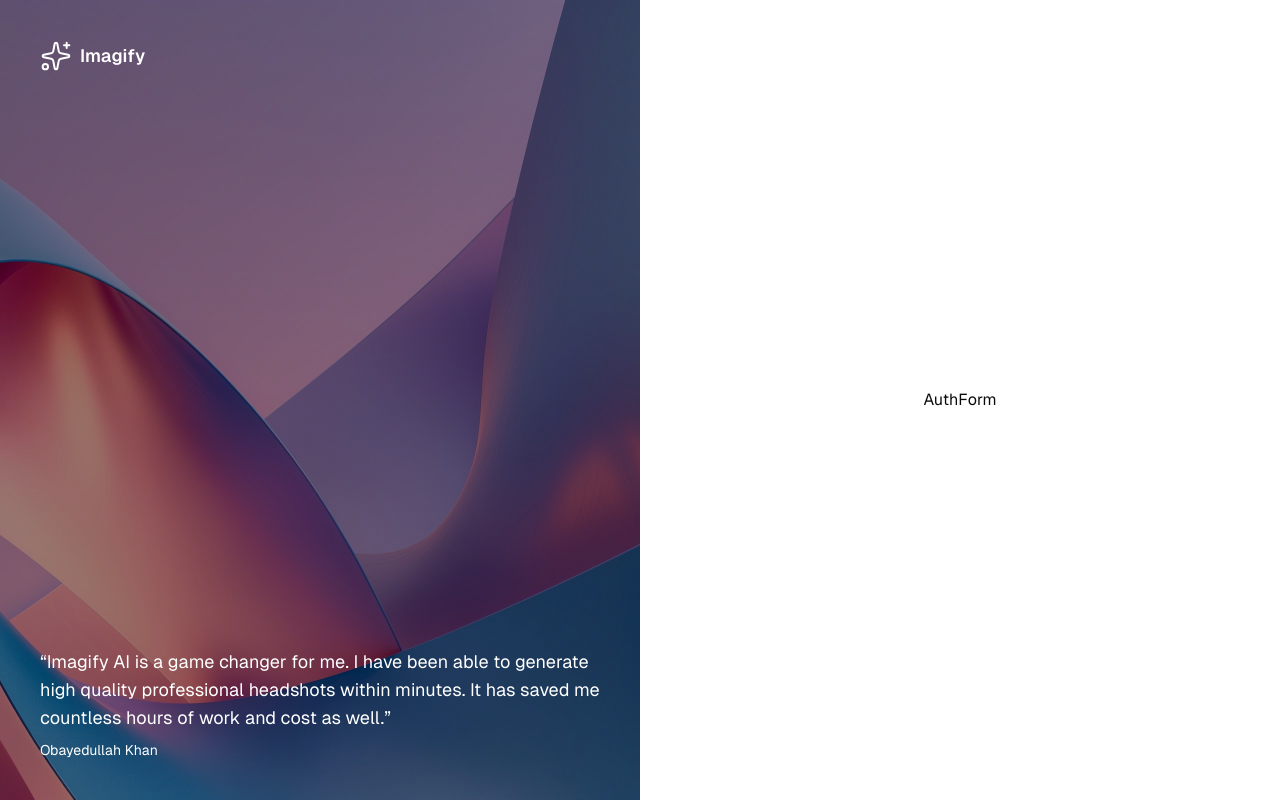
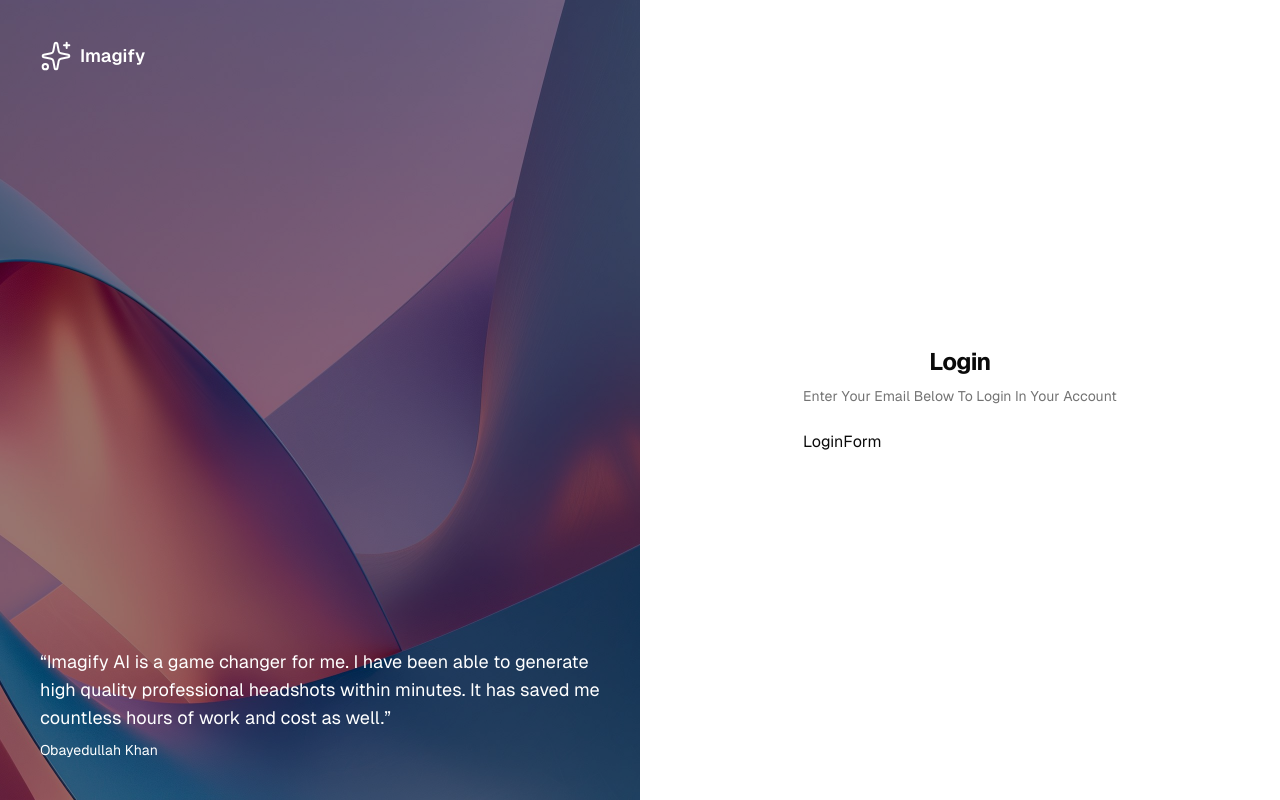
Before and after one commit to Tarikulk/imagify-ai, a Next.js app: page /login in a window 1280 px wide. Built offline with nearby package versions, Linux system fonts and the light colour scheme.

Commit message:
auth page functional design logic added

```diff
--- a/src/components/authentication/AuthForm.tsx
+++ b/src/components/authentication/AuthForm.tsx
@@ -1,8 +1,33 @@
-import React from 'react'
+"use client"
+import React, { useState } from 'react'
+import LoginForm from './LoginForm';
+
 
 const AuthForm = () => {
+
+  const [mode, setMode] = useState("login");
+
   return (
-    <div>AuthForm</div>
+    <div className='space-y-6'>
+      <div className="flex flex-col space-y-2 text-center">
+      <h1 className='text-2xl font-bold tracking-tight'> {
+          mode === "reset" ? "Reset Password" : mode === "login" ? "Login" : "Sign Up"
+        }</h1>
+
+<p className='text-sm text-muted-foreground'> {
+          mode === "reset" ? "Enter Your Email Below To Reset Your Password" : mode === "login" ? "Enter Your Email Below To Login In Your Account" : "Enter Your Information Below To Create An Account"
+        }</p>
+      </div>
+      {
+        mode === "login" && <LoginForm />
+      }
+      {
+        mode === "signup" && <span>Sign Up Form</span>
+      }
+      {
+        mode === "reset" && <span>Reset Password Form</span>
+      }
+    </div>
   )
 }
 
--- /dev/null
+++ b/src/components/authentication/LoginForm.tsx
@@ -0,0 +1,10 @@
+"use client"
+import React from 'react'
+
+const LoginForm = () => {
+  return (
+    <div>LoginForm</div>
+  )
+}
+
+export default LoginForm
```
